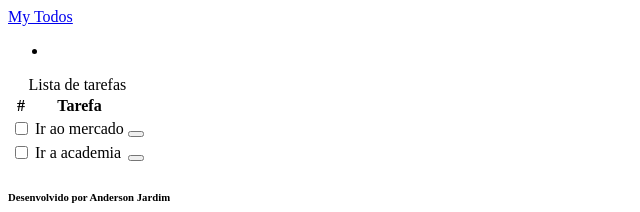
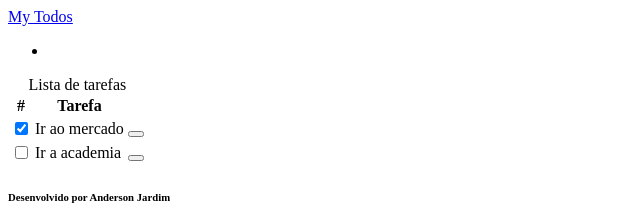
Before and after one commit to AndersonJardim/App_React_TypeScript_Hooks, a React (Create React App) app: page / in a window 1280 px wide. Shown: the top 212 px of the page, without its empty margins (0-640 px from the left). Built offline with nearby package versions, Linux system fonts and the light colour scheme; the HTML template or start-up script is replaced by a standard one.

Commit message:
Executando os eventos com parâmetros

```diff
--- a/src/components/TodoList.tsx
+++ b/src/components/TodoList.tsx
@@ -4,7 +4,7 @@ import TodoListItem from './TodoListItem';
 
 const TodoList = () => {
     const todos: Todo[] = [
-        { id: 1, title: 'Ir ao mercado', done: false },
+        { id: 1, title: 'Ir ao mercado', done: true },
         { id: 2, title: 'Ir a academia', done: false }
     ];
 
--- a/src/components/TodoListItem.tsx
+++ b/src/components/TodoListItem.tsx
@@ -6,7 +6,14 @@ interface TodoListItemProps {
 }
 
 const TodoListItem = (props: TodoListItemProps) => {
-    //var teste = props.todo.;
+    const onRemove = (todo: Todo) => {
+        console.log(todo);
+        //console.log('Removeu');
+    }
+
+    const handleChange = (event: any) => {
+        console.log('Mudou');
+    };
 
     return (
         <tr className="uk-animation-slide-bottom-medium">
@@ -14,8 +21,8 @@ const TodoListItem = (props: TodoListItemProps) => {
                 <label>
                     <input className="uk-checkbox"
                         type="checkbox"
-                    //checked={props.todo.done}
-                    //onChange={handleChange}
+                        checked={props.todo.done}
+                        onChange={handleChange}
                     />
                 </label>
             </td>
@@ -26,7 +33,7 @@ const TodoListItem = (props: TodoListItemProps) => {
                 <button
                     className="uk-icon-button uk-button-danger"
                     uk-icon="trash"
-                //</td>onClick={() => onRemove(props.todo)}
+                    onClick={() => onRemove(props.todo)}
                 ></button>
             </td >
         </tr >
```
